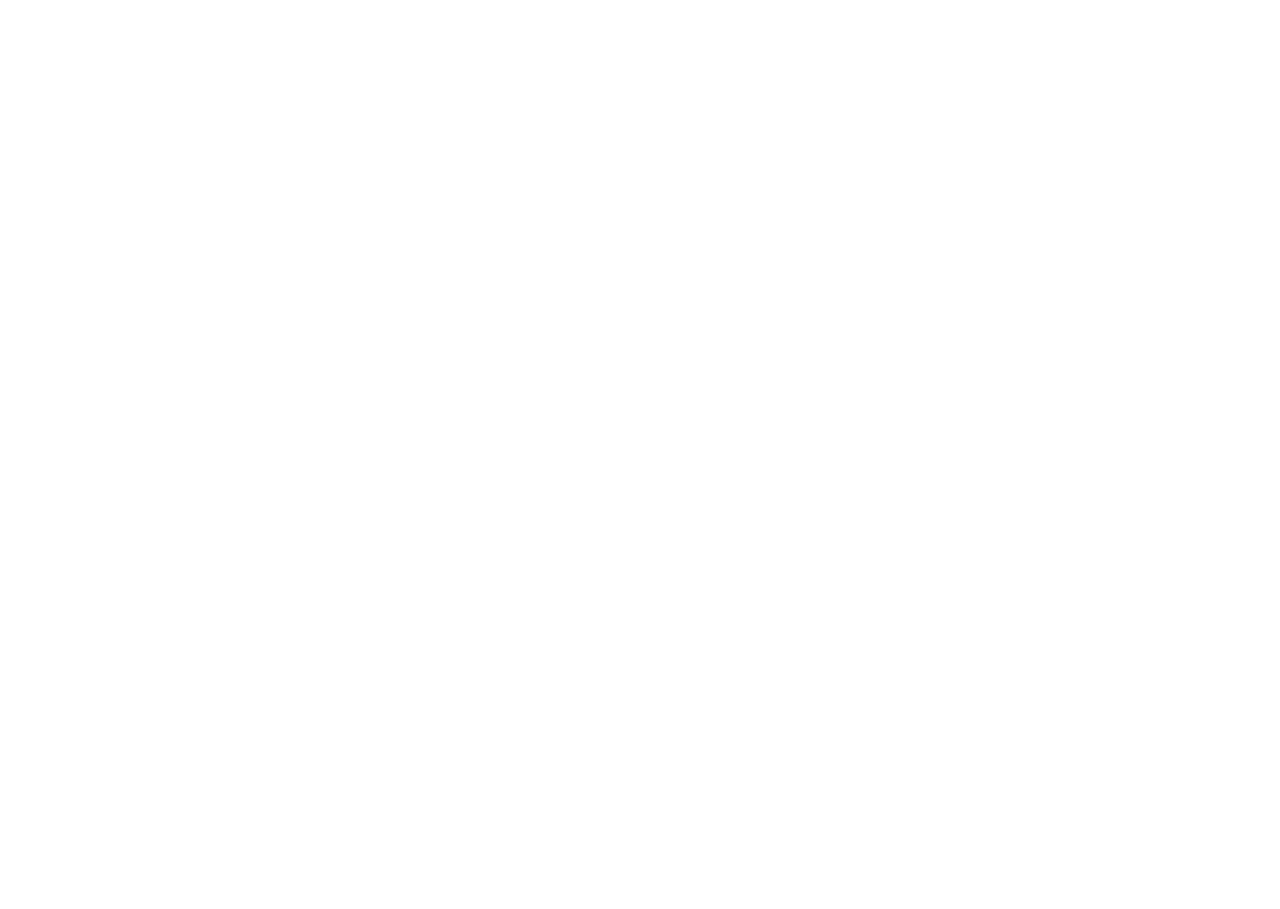
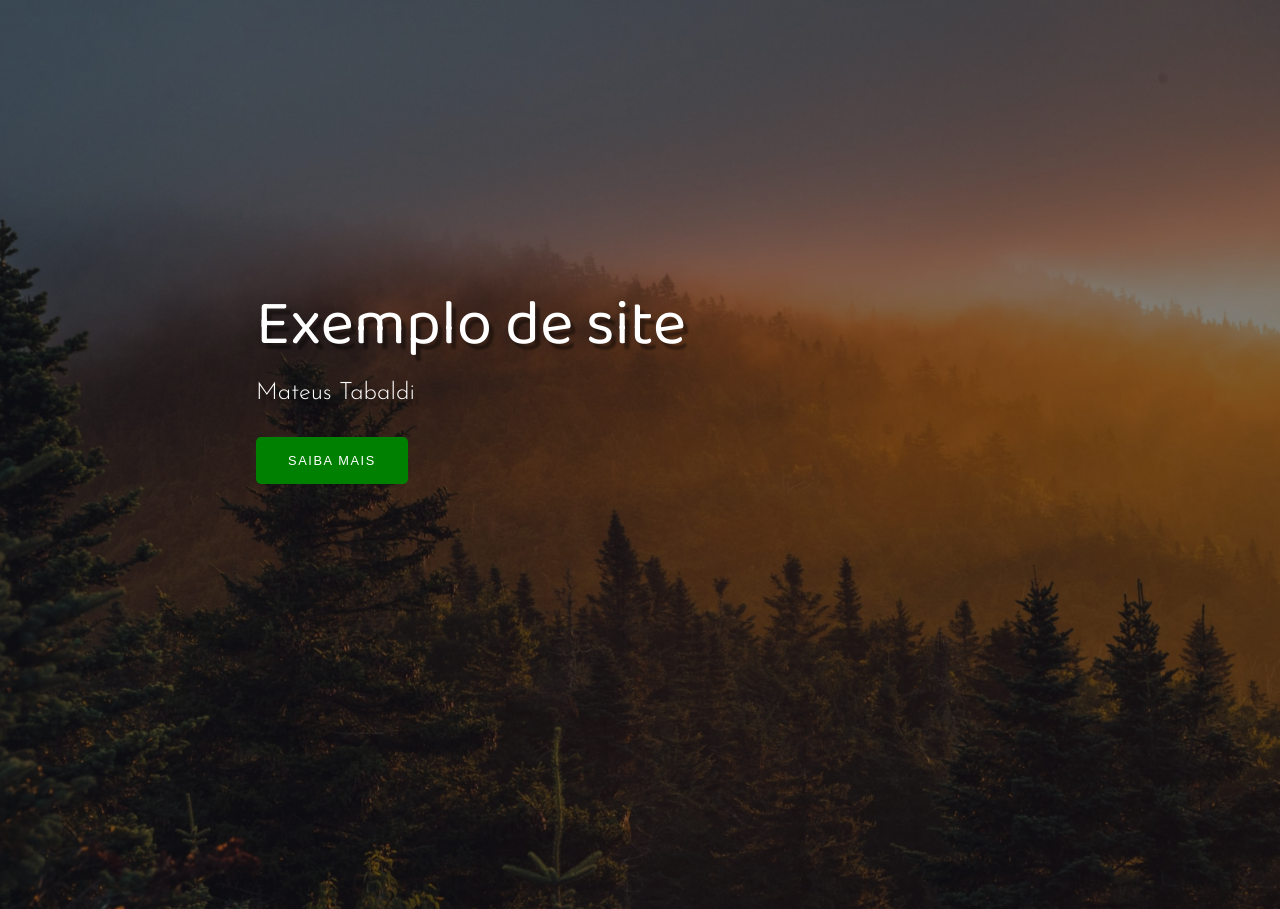
Before and after one commit to Mateus1110/Portifolio, a PHP site: page / in a window 1280 px wide. Before the commit the page is empty. Run offline with PHP 8.4, Linux system fonts and the light colour scheme; some libraries are stand-ins or nearby versions.

Commit message:
:package: header

```diff
--- a/index.html
+++ b/index.html
@@ -4,9 +4,26 @@
     <meta charset="UTF-8">
     <meta name="viewport" content="width=device-width, initial-scale=1.0">
     <link rel="stylesheet" href="style.css">
-    <title>Portifolio</title>
+    <link rel="apple-touch-icon" sizes="180x180" href="imagens/apple-touch-icon.png">
+    <link rel="icon" type="image/png" sizes="32x32" href="imagens/favicon-32x32.png">
+    <link rel="icon" type="image/png" sizes="16x16" href="imagens/favicon-16x16.png">
+    <link rel="manifest" href="/site.webmanifest">
+    <title>Portfólio</title>
 </head>
 <body>
 
+    <div class="container">
+        <header>
+            <div class="img-wrapper">
+                <img src="imagens/bg image.jpg" alt="">
+            </div>
+            <div class="banner">
+                <h1>Exemplo de site</h1>
+                <p>Mateus Tabaldi</p>
+                <button>Saiba mais</button>
+            </div>
+        </header>
+    </div>
+
 </body>
 </html>
--- a/style.css
+++ b/style.css
@@ -1,2 +1,94 @@
 @import url('https://fonts.googleapis.com/css2?family=Baloo+Da+2:wght@400;500;600;700&family=Josefin+Sans:ital,wght@0,300;0,400;1,300;1,400&family=Mulish:ital,wght@0,200;0,400;1,200;1,400&display=swap');
 @import url('https://cdnjs.cloudflare.com/ajax/libs/font-awesome/5.14.0/css/all.min.css');
+
+*{
+    margin: 0;
+    padding: 0;
+}
+
+header{
+    width: 100%;
+    height: 100vh;
+    overflow: hidden;
+    position: relative;
+}
+
+.img-wrapper{
+    width: 100%;
+    height: 100%;
+    background-color: black
+}
+
+.img-wrapper img{
+    width: 100%;
+    height: 100%;
+    object-fit: cover;
+    opacity: 0.5;
+    animation: zoom-bg 25s;
+}
+
+@keyframes zoom-bg{
+    0%{
+        transform: scale(1.3);
+    }
+    100%{
+        transform: scale(1);
+    }
+}
+
+.banner{
+    position: absolute;
+    top: 30%;
+    left: 20%;
+}
+
+@keyframes move-banner{
+    0%{
+        transform:translateY(10rem) rotateY(-30deg);
+    }
+    100%{
+        transform: translateY(0) rotateY(0);
+        opacity: 1;
+    }
+}
+
+.banner h1{
+    color: white;
+    font-size: 4rem;
+    font-family: "Baloo Da 2", serif;
+    font-weight: 200;
+    text-shadow: 0.3rem 0.4rem 2px rgba(0, 0, 0, 0.4);
+    animation: move-banner 1s 0.7s forwards;
+    opacity: 0;
+    /**margin-bottom: 1rem;**/
+}
+
+.banner p{
+    font-family: "Josefin Sans", serif;
+    color: white;
+    font-weight: 200;
+    font-size: 1.5rem;
+    text-shadow: 0.3rem 0.4rem 2px rgba(0, 0, 0, 0.4);
+    margin-bottom: 2rem;
+    opacity: 0;
+    animation: move-banner 1s 0.8s forwards;
+}
+
+.banner button{
+    font-family: "Mulish" serif;
+    color: white;
+    background-color: green;
+    padding: 1rem 2rem 1rem 2rem;
+    border: 0;
+    font-size: .8rem;
+    text-transform: uppercase;
+    letter-spacing: .1rem;
+    border-radius: 5px;
+    cursor: pointer;
+    opacity: 0;
+    animation: move-banner 1s 0.9s forwards;
+}
+
+.banner button:hover{
+    opacity: .8;
+}
```
Also changed, not shown: README.md, imagens/android-chrome-192x192.png (renamed from android-chrome-192x192.png), imagens/android-chrome-512x512.png (renamed from android-chrome-512x512.png), imagens/apple-touch-icon.png (renamed from apple-touch-icon.png), imagens/bg image.jpg (added), imagens/favicon-16x16.png (renamed from favicon-16x16.png), imagens/favicon-32x32.png (renamed from favicon-32x32.png), site.webmanifest.
